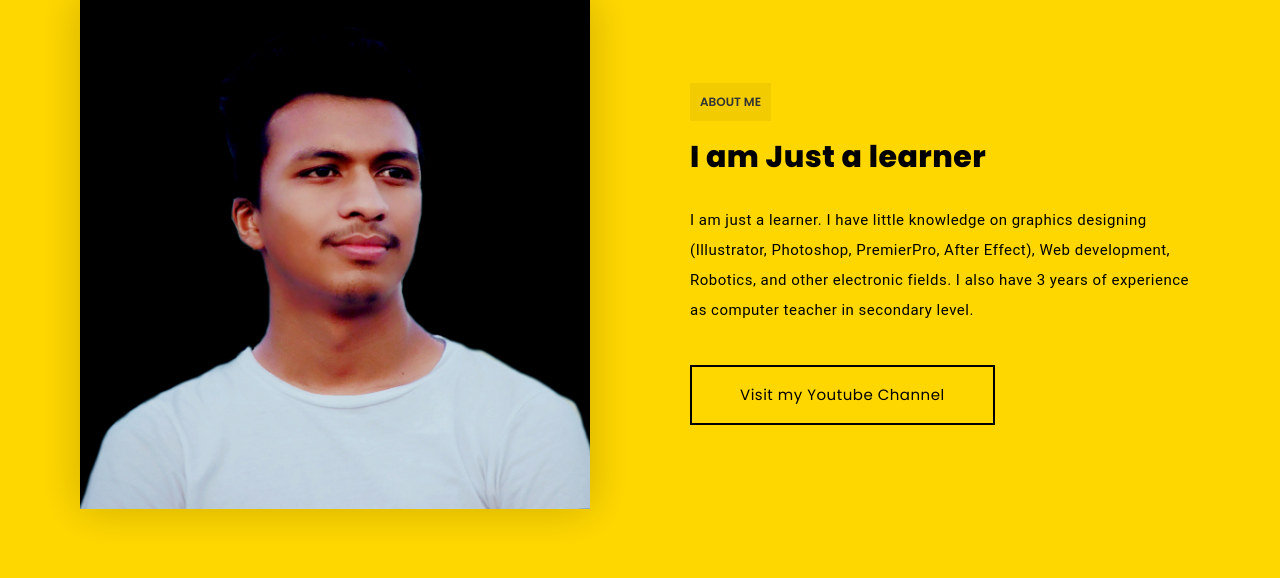
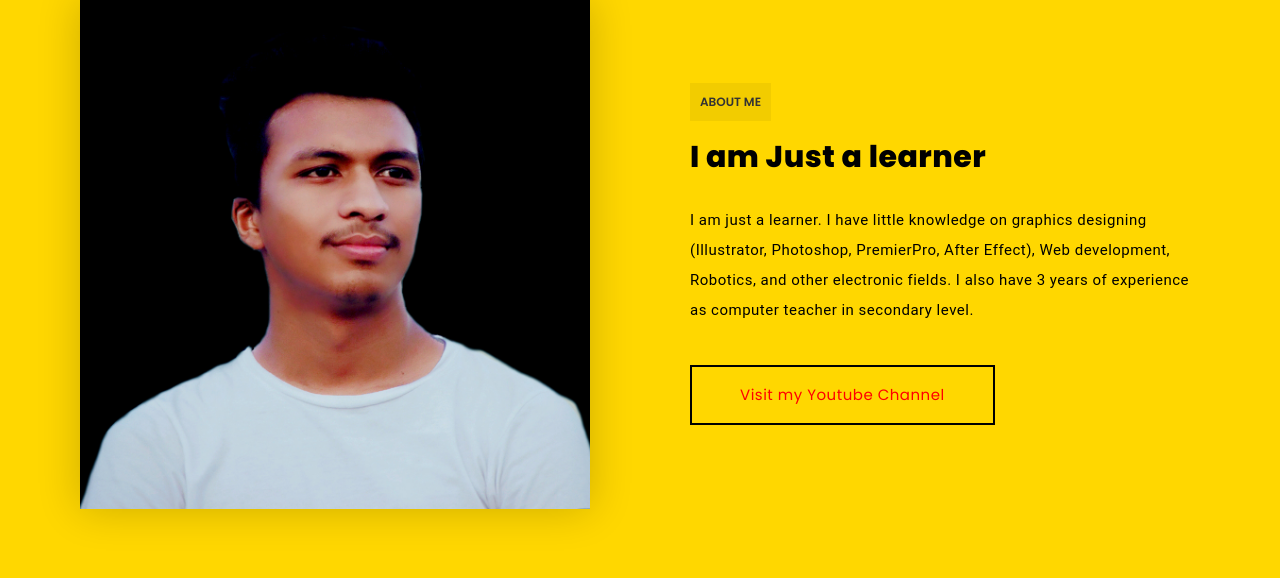
Before and after one commit to Shrawan25/shrawan, a PHP site: page / in a window 1280 px wide, with the pointer over the restyled element. Shown: the part 951-1529 px from the top of the page. Run offline with PHP 8.4, Linux system fonts and the light colour scheme; some libraries are stand-ins or nearby versions.

Commit message:
Update style.css

```diff
--- a/css/style.css
+++ b/css/style.css
@@ -773,7 +773,7 @@ body.loaded .overlay_effect:after{
 	        transition: all .3s ease;
 }
 .shane_tm_button a:hover{
-	color: #000;
+	color: #ff0000;
 	background-color: transparent;
 }
 
```
